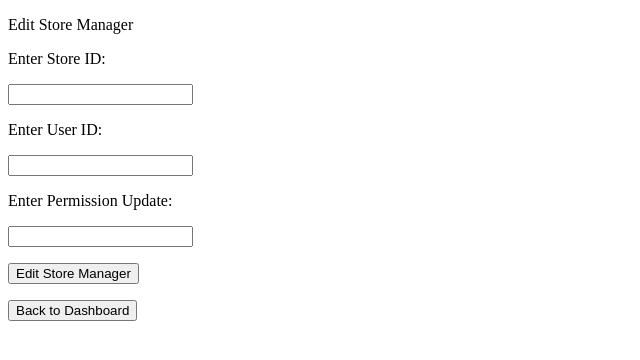
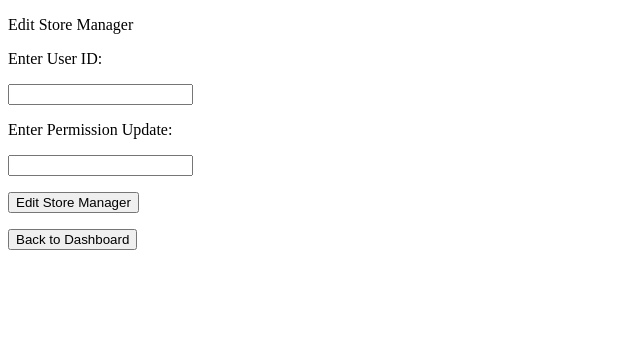
Before and after one commit to ihugtrees/WorkshopSEProject212, a Flask app: page /editStoreManager in a window 1280 px wide. Shown: the top 360 px of the page, without its empty margins (0-640 px from the left). Run offline with Flask 2, Linux system fonts and the light colour scheme.

Commit message:
adding .vscode to .gitignore, dashboard header changed, moving js code in dashboard to static/js/script.js, removing all enter storeID in manage store buttons

```diff
--- a/OnlineStore/src/presentation_layer/main.py
+++ b/OnlineStore/src/presentation_layer/main.py
@@ -100,7 +100,7 @@ def dashboard():
         return render_template("signup.html")
     if 'user' in session and session['user'] is not None:
         session["store"] = "None" if "store" not in session else session["store"]
-        return render_template("dashboard.html", message=session["store"])
+        return render_template("dashboard.html", message=session["store"], welcome=f"Hi {session['username']} What would You like to do?")
     return '<h1>You are not logged in.</h1>'  # if the user is not in the session
 
 
--- a/OnlineStore/src/presentation_layer/templates/addTermDiscount.html
+++ b/OnlineStore/src/presentation_layer/templates/addTermDiscount.html
@@ -6,8 +6,6 @@
 </head>
 <body>
     <form action="/addTermDiscount" method="POST">
-        <p>Enter Store ID:</p>
-        <p><input type="text" name="storeID" /></p>
          <p>Enter Discount Name:</p>
         <p><input type="text" name="discount_name" /></p>
         <p>Enter Discount Term:</p>
--- a/OnlineStore/src/presentation_layer/templates/deletePurchasePolicy.html
+++ b/OnlineStore/src/presentation_layer/templates/deletePurchasePolicy.html
@@ -6,8 +6,6 @@
 </head>
 <body>
     <form action="/deletePurchasePolicy" method="POST">
-        <p>Enter Store ID:</p>
-        <p><input type="text" name="storeID" /></p>
         <p>enter buying policy name:</p>
         <p><input type="text" name="buying policy name" /></p>
         <p><input type="submit" value="Delete Purchase Policy" /></p>
--- a/OnlineStore/src/presentation_layer/templates/editProduct.html
+++ b/OnlineStore/src/presentation_layer/templates/editProduct.html
@@ -6,8 +6,6 @@
 </head>
 <body>
     <form action="/editProduct" method="POST">
-        <p>Enter Store ID:</p>
-        <p><input type="text" name="storeID" /></p>
         <p>Enter Product ID:</p>
         <p><input type="text" name="productID" /></p>
         <p>Enter Product Name:</p>
--- a/OnlineStore/src/presentation_layer/templates/editStoreManager.html
+++ b/OnlineStore/src/presentation_layer/templates/editStoreManager.html
@@ -6,8 +6,6 @@
 </head>
 <body>
     <form action="/editStoreManager" method="POST">
-        <p>Enter Store ID:</p>
-        <p><input type="text" name="storeid" /></p>
         <p>Enter User ID:</p>
         <p><input type="text" name="userid" /></p>
         <p>Enter Permission Update:</p>
--- a/OnlineStore/src/presentation_layer/templates/getEmployeeDetails.html
+++ b/OnlineStore/src/presentation_layer/templates/getEmployeeDetails.html
@@ -6,8 +6,6 @@
 </head>
 <body>
 <form action="/getEmployeeDetails" method="POST">
-        <p>Enter Store ID:</p>
-        <p><input type="text" name="storeid" /></p>
         <p>Enter Employee ID:</p>
         <p><input type="text" name="employeeid" /></p>
         <p><input type="submit" value="Show Employee Details" /></p>
--- a/OnlineStore/src/presentation_layer/templates/getEmployeePermissions.html
+++ b/OnlineStore/src/presentation_layer/templates/getEmployeePermissions.html
@@ -6,8 +6,6 @@
 </head>
 <body>
 <form action="/getEmployeePermissions" method="POST">
-        <p>Enter Store ID:</p>
-        <p><input type="text" name="storeid" /></p>
         <p>Enter Employee ID:</p>
         <p><input type="text" name="employeeid" /></p>
         <p><input type="submit" value="Show Employee Permissions" /></p>
--- a/OnlineStore/src/presentation_layer/templates/manageStoreOwner.html
+++ b/OnlineStore/src/presentation_layer/templates/manageStoreOwner.html
@@ -67,7 +67,7 @@
 <form action="/deletePurchasePolicy" method="GET">
     <p><input type="submit" value="Delete Purchase Policy"/></p>
 </form>
-<form action="/showPurchasePolicy" method="GET">
+<form action="/showPurchasePolicy" method="POST">
     <p><input type="submit" value="Show Purchase Policy"/></p>
 </form>
 <form action="/addTermDiscount" method="GET">
--- a/OnlineStore/src/presentation_layer/templates/pastStorePurchases.html
+++ b/OnlineStore/src/presentation_layer/templates/pastStorePurchases.html
@@ -5,12 +5,10 @@
     <p>Past Purchases</p>
 </head>
 <body>
-<form action="/pastStorePurchases" method="POST">
-        <p>Enter Store ID:</p>
-        <p><input type="text" name="storeid" /></p>
+    <form action="/pastStorePurchases" method="POST">
         <p><input type="submit" value="Show Past Purchases" /></p>
     </form>
-<p>{{message}}</p>
+    <p>{{message}}</p>
     <form action="/dashboard" method="GET">
         <p><input type="submit" value="Back To Dashboard" /></p>
     </form>
--- a/OnlineStore/src/presentation_layer/templates/removeProduct.html
+++ b/OnlineStore/src/presentation_layer/templates/removeProduct.html
@@ -6,8 +6,6 @@
 </head>
 <body>
     <form action="/removeProduct" method="POST">
-        <p>Enter Store ID:</p>
-        <p><input type="text" name="storeID" /></p>
         <p>Enter Product ID:</p>
         <p><input type="text" name="productID" /></p>
         <p><input type="submit" value="Remove Product" /></p>
--- a/OnlineStore/src/presentation_layer/templates/removeStoreManager.html
+++ b/OnlineStore/src/presentation_layer/templates/removeStoreManager.html
@@ -6,8 +6,6 @@
 </head>
 <body>
     <form action="/removeStoreManager" method="POST">
-        <p>Enter Store ID:</p>
-        <p><input type="text" name="storeid" /></p>
         <p>Enter User ID:</p>
         <p><input type="text" name="userid" /></p>
         <p><input type="submit" value="Remove Store Manager" /></p>
--- a/OnlineStore/src/presentation_layer/templates/removeStoreOwner.html
+++ b/OnlineStore/src/presentation_layer/templates/removeStoreOwner.html
@@ -6,8 +6,6 @@
 </head>
 <body>
     <form action="/removeStoreOwner" method="POST">
-        <p>Enter Store ID:</p>
-        <p><input type="text" name="storeid" /></p>
         <p>Enter User ID:</p>
         <p><input type="text" name="userid" /></p>
         <p><input type="submit" value="Remove Store Owner" /></p>
```
Also changed, not shown: OnlineStore/src/presentation_layer/static/js/script.js (added, +38 -0 lines), OnlineStore/src/presentation_layer/templates/dashboard.html (+2 -42 lines), OnlineStore/src/presentation_layer/templates/showPurchasePolicy.html (+2 -7 lines), 1 other file.
